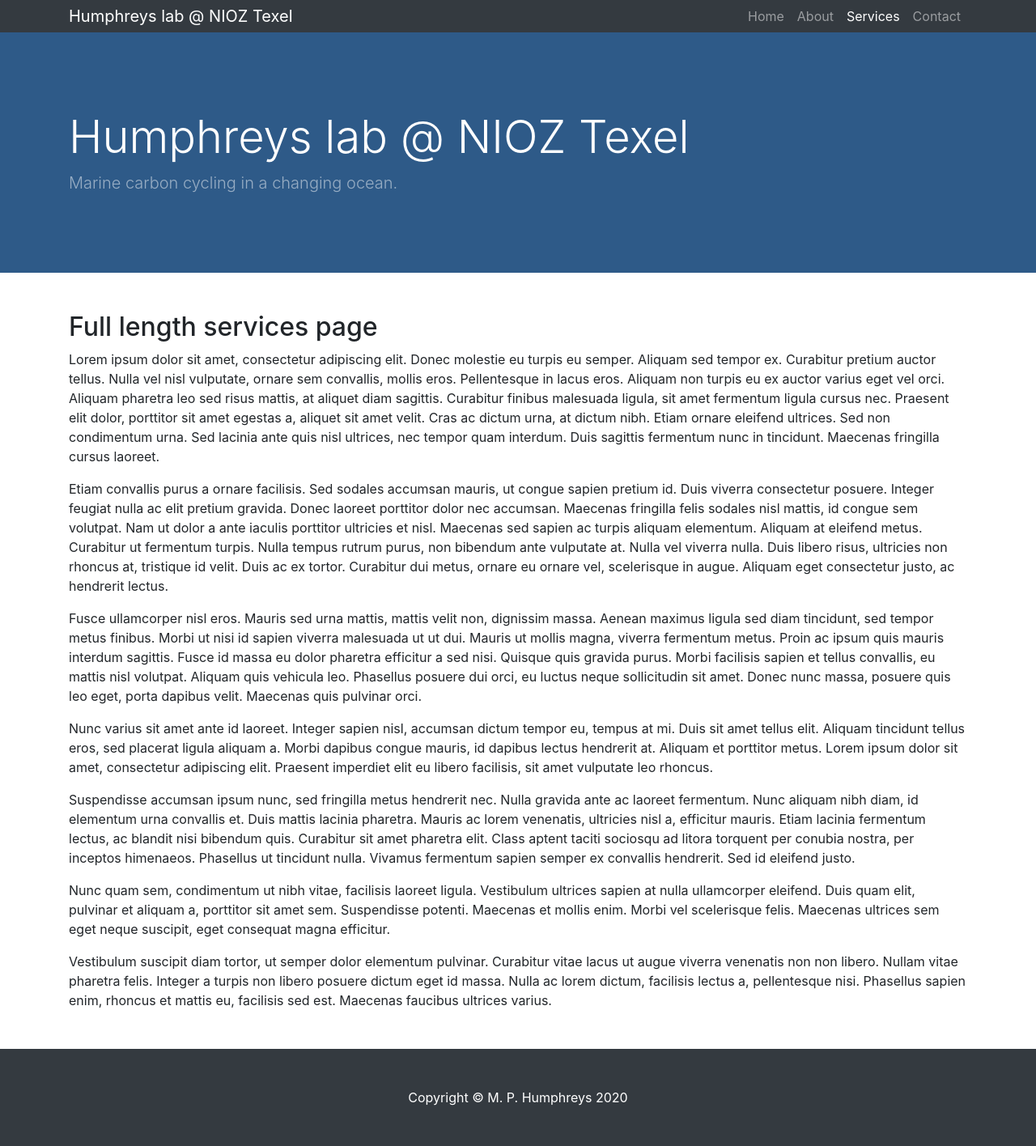
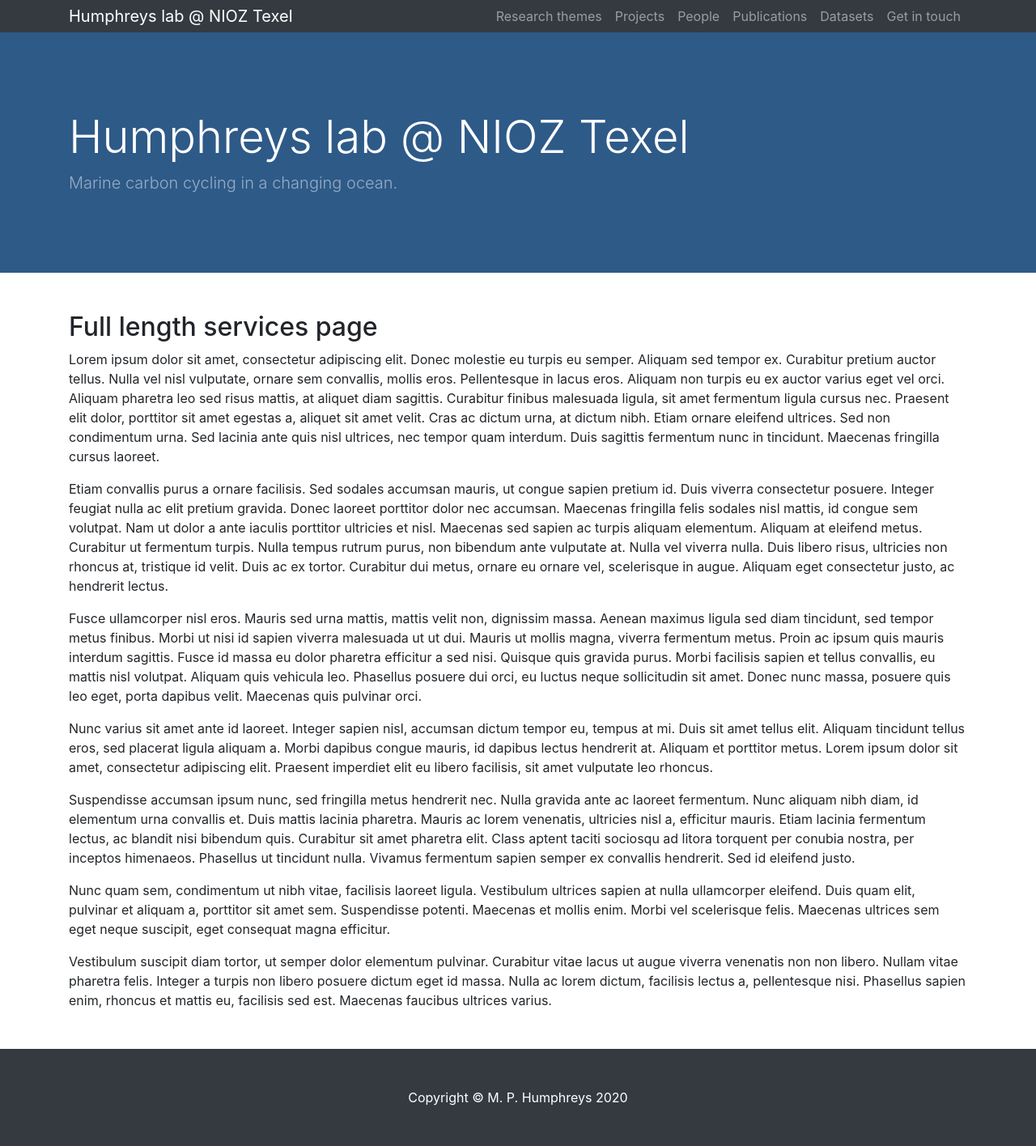
Before and after one commit to humphreys-lab/humphreys-lab.github.io, a Jekyll site: the page built from _pages/pubs.md, in a window 1280 px wide. Shown: the whole page at 81% size. Built offline with Jekyll 4.4.1, drawn with Linux system fonts in a browser that asks for light colours; our own code applies the rules of GitHub Pages for plain Markdown files.

Commit message:
Add structure

```diff
--- a/_data/menu.yml
+++ b/_data/menu.yml
@@ -1,11 +1,17 @@
-- title: Home
-  link: /
+- title: Research themes
+  link: /themes/
 
-- title: About
-  link: /about/
+- title: Projects
+  link: /projects/
 
-- title: Services
-  link: "/services/"
+- title: People
+  link: /people/
 
-- title: Contact
-  link: "/contact/"
+- title: Publications
+  link: /pubs/
+
+- title: Datasets
+  link: /data/
+
+- title: Get in touch
+  link: /contact/
--- /dev/null
+++ b/_pages/pubs.md
@@ -0,0 +1,20 @@
+---
+layout: default
+permalink: /services/
+---
+
+## Full length services page
+
+Lorem ipsum dolor sit amet, consectetur adipiscing elit. Donec molestie eu turpis eu semper. Aliquam sed tempor ex. Curabitur pretium auctor tellus. Nulla vel nisl vulputate, ornare sem convallis, mollis eros. Pellentesque in lacus eros. Aliquam non turpis eu ex auctor varius eget vel orci. Aliquam pharetra leo sed risus mattis, at aliquet diam sagittis. Curabitur finibus malesuada ligula, sit amet fermentum ligula cursus nec. Praesent elit dolor, porttitor sit amet egestas a, aliquet sit amet velit. Cras ac dictum urna, at dictum nibh. Etiam ornare eleifend ultrices. Sed non condimentum urna. Sed lacinia ante quis nisl ultrices, nec tempor quam interdum. Duis sagittis fermentum nunc in tincidunt. Maecenas fringilla cursus laoreet.
+
+Etiam convallis purus a ornare facilisis. Sed sodales accumsan mauris, ut congue sapien pretium id. Duis viverra consectetur posuere. Integer feugiat nulla ac elit pretium gravida. Donec laoreet porttitor dolor nec accumsan. Maecenas fringilla felis sodales nisl mattis, id congue sem volutpat. Nam ut dolor a ante iaculis porttitor ultricies et nisl. Maecenas sed sapien ac turpis aliquam elementum. Aliquam at eleifend metus. Curabitur ut fermentum turpis. Nulla tempus rutrum purus, non bibendum ante vulputate at. Nulla vel viverra nulla. Duis libero risus, ultricies non rhoncus at, tristique id velit. Duis ac ex tortor. Curabitur dui metus, ornare eu ornare vel, scelerisque in augue. Aliquam eget consectetur justo, ac hendrerit lectus.
+
+Fusce ullamcorper nisl eros. Mauris sed urna mattis, mattis velit non, dignissim massa. Aenean maximus ligula sed diam tincidunt, sed tempor metus finibus. Morbi ut nisi id sapien viverra malesuada ut ut dui. Mauris ut mollis magna, viverra fermentum metus. Proin ac ipsum quis mauris interdum sagittis. Fusce id massa eu dolor pharetra efficitur a sed nisi. Quisque quis gravida purus. Morbi facilisis sapien et tellus convallis, eu mattis nisl volutpat. Aliquam quis vehicula leo. Phasellus posuere dui orci, eu luctus neque sollicitudin sit amet. Donec nunc massa, posuere quis leo eget, porta dapibus velit. Maecenas quis pulvinar orci.
+
+Nunc varius sit amet ante id laoreet. Integer sapien nisl, accumsan dictum tempor eu, tempus at mi. Duis sit amet tellus elit. Aliquam tincidunt tellus eros, sed placerat ligula aliquam a. Morbi dapibus congue mauris, id dapibus lectus hendrerit at. Aliquam et porttitor metus. Lorem ipsum dolor sit amet, consectetur adipiscing elit. Praesent imperdiet elit eu libero facilisis, sit amet vulputate leo rhoncus.
+
+Suspendisse accumsan ipsum nunc, sed fringilla metus hendrerit nec. Nulla gravida ante ac laoreet fermentum. Nunc aliquam nibh diam, id elementum urna convallis et. Duis mattis lacinia pharetra. Mauris ac lorem venenatis, ultricies nisl a, efficitur mauris. Etiam lacinia fermentum lectus, ac blandit nisi bibendum quis. Curabitur sit amet pharetra elit. Class aptent taciti sociosqu ad litora torquent per conubia nostra, per inceptos himenaeos. Phasellus ut tincidunt nulla. Vivamus fermentum sapien semper ex convallis hendrerit. Sed id eleifend justo.
+
+Nunc quam sem, condimentum ut nibh vitae, facilisis laoreet ligula. Vestibulum ultrices sapien at nulla ullamcorper eleifend. Duis quam elit, pulvinar et aliquam a, porttitor sit amet sem. Suspendisse potenti. Maecenas et mollis enim. Morbi vel scelerisque felis. Maecenas ultrices sem eget neque suscipit, eget consequat magna efficitur.
+
+Vestibulum suscipit diam tortor, ut semper dolor elementum pulvinar. Curabitur vitae lacus ut augue viverra venenatis non non libero. Nullam vitae pharetra felis. Integer a turpis non libero posuere dictum eget id massa. Nulla ac lorem dictum, facilisis lectus a, pellentesque nisi. Phasellus sapien enim, rhoncus et mattis eu, facilisis sed est. Maecenas faucibus ultrices varius.
```
Also changed, not shown: _pages/people.md (added, +20 -0 lines), _pages/projects.md (added, +20 -0 lines), _pages/data.md (renamed from _pages/services.md), _pages/themes.html (renamed from _pages/about.html).
